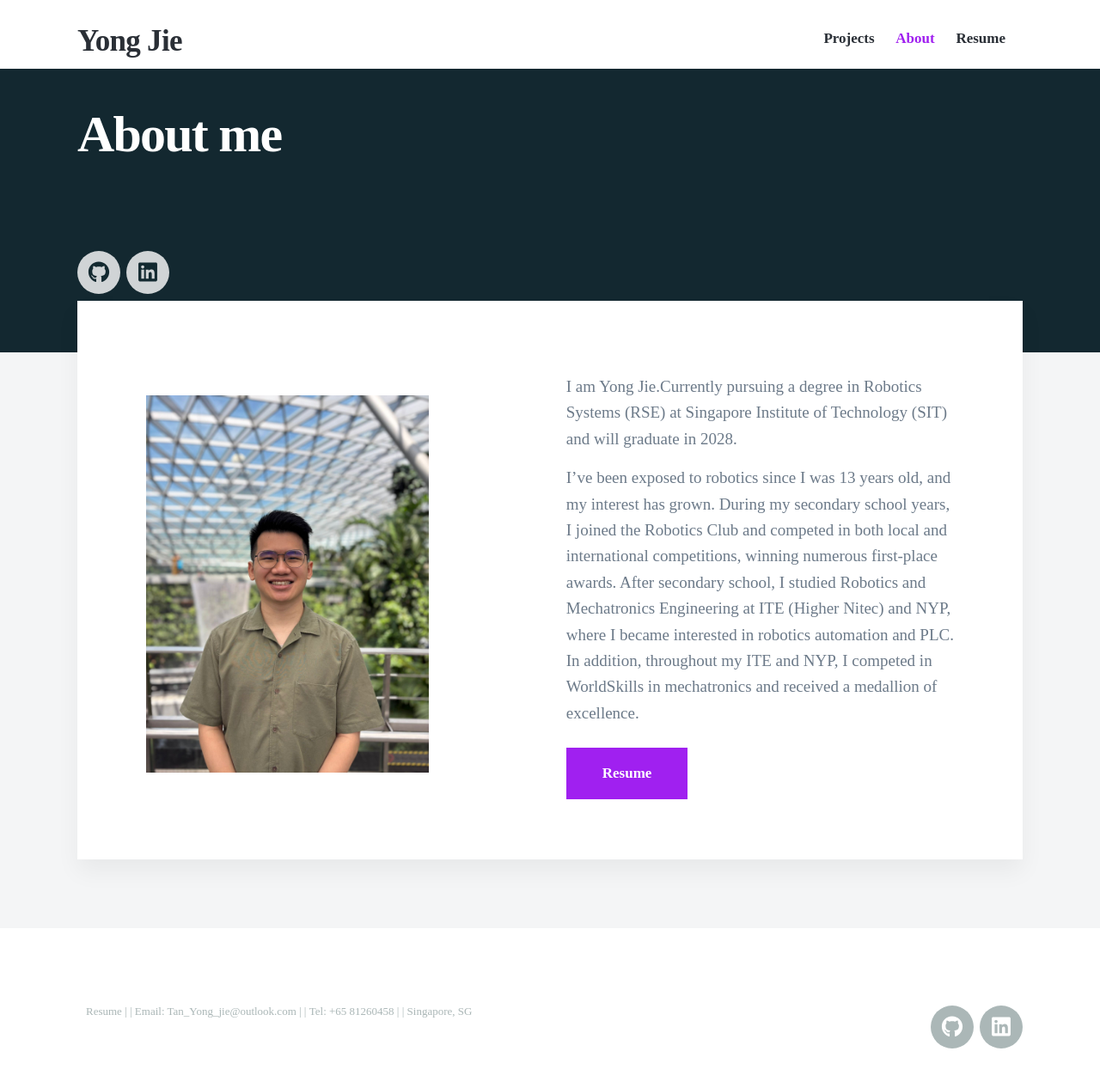
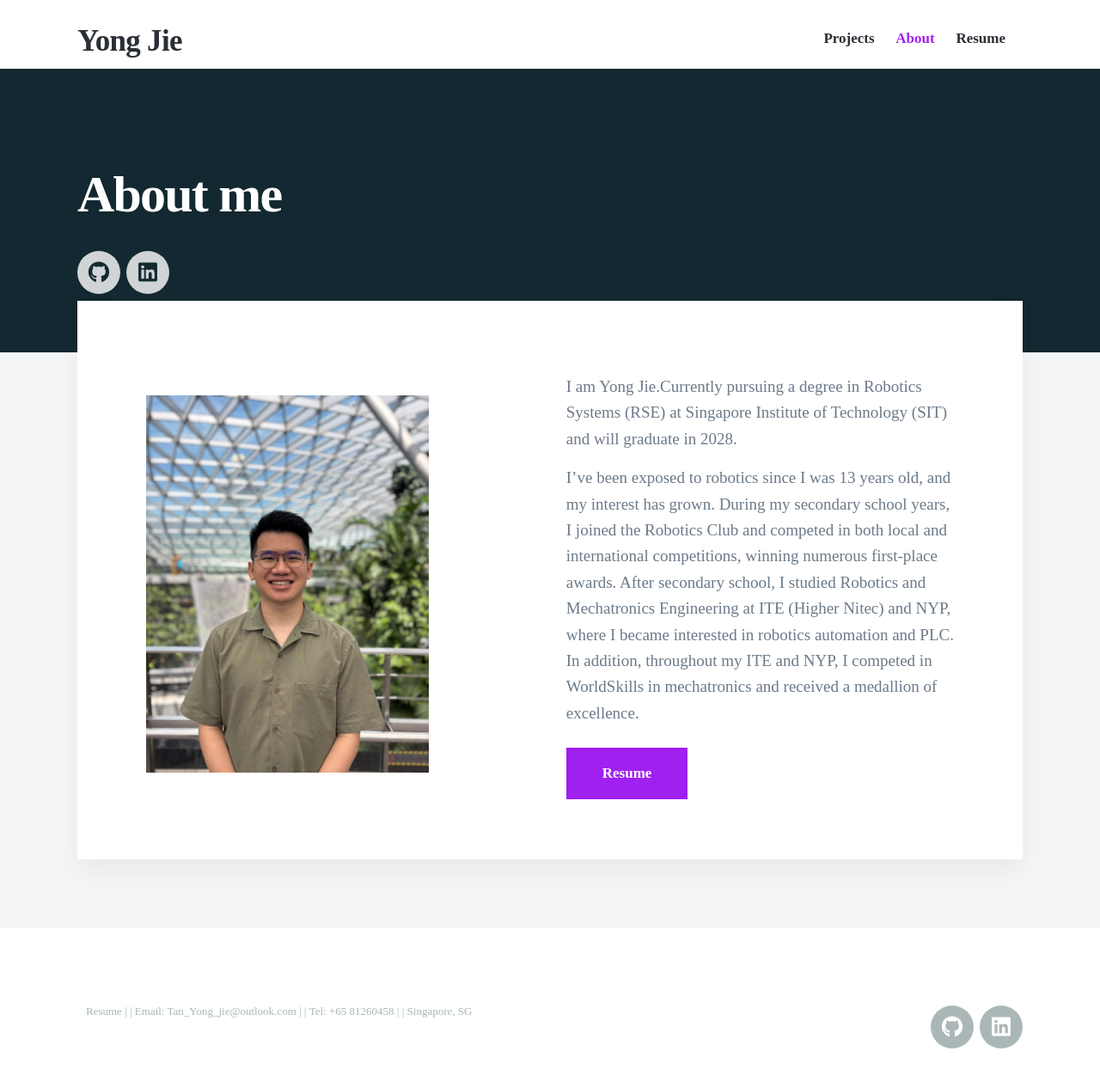
Before and after one commit to YongJiee/YongJiee.github.io, a Jekyll site: the page built from _pages/about.md, in a window 1280 px wide and 1263 px high. Shown: the top 1259 px of the window at 86% size. Built offline with Jekyll 4.4.1, drawn with Linux system fonts in a browser that asks for light colours; nearby versions of some CDN libraries.

Commit message:
fixing phone v2

```diff
--- a/_sass/_includes/_hero.scss
+++ b/_sass/_includes/_hero.scss
@@ -26,7 +26,7 @@
 
 	h1 {
 		position: relative;
-		top: -70px;
+		top: 0;
 		color: $hero-text-color;
 
 		@include mq(tabletp) {
@@ -37,7 +37,7 @@
 	p {
 
 		position: relative;
-		top: -70px;
+		top: 0;
 		color: rgba($hero-text-color, 0.8);
 
 		@include mq(tabletp) {
```
